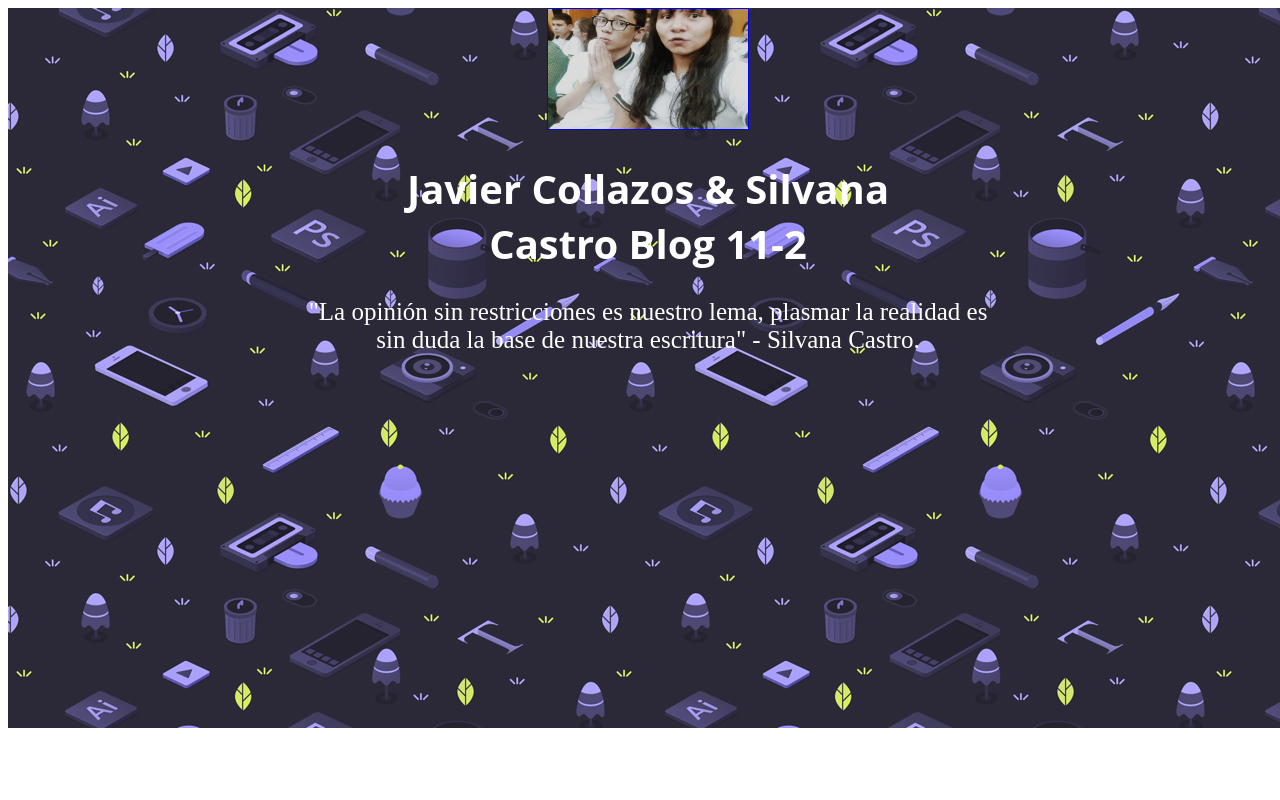
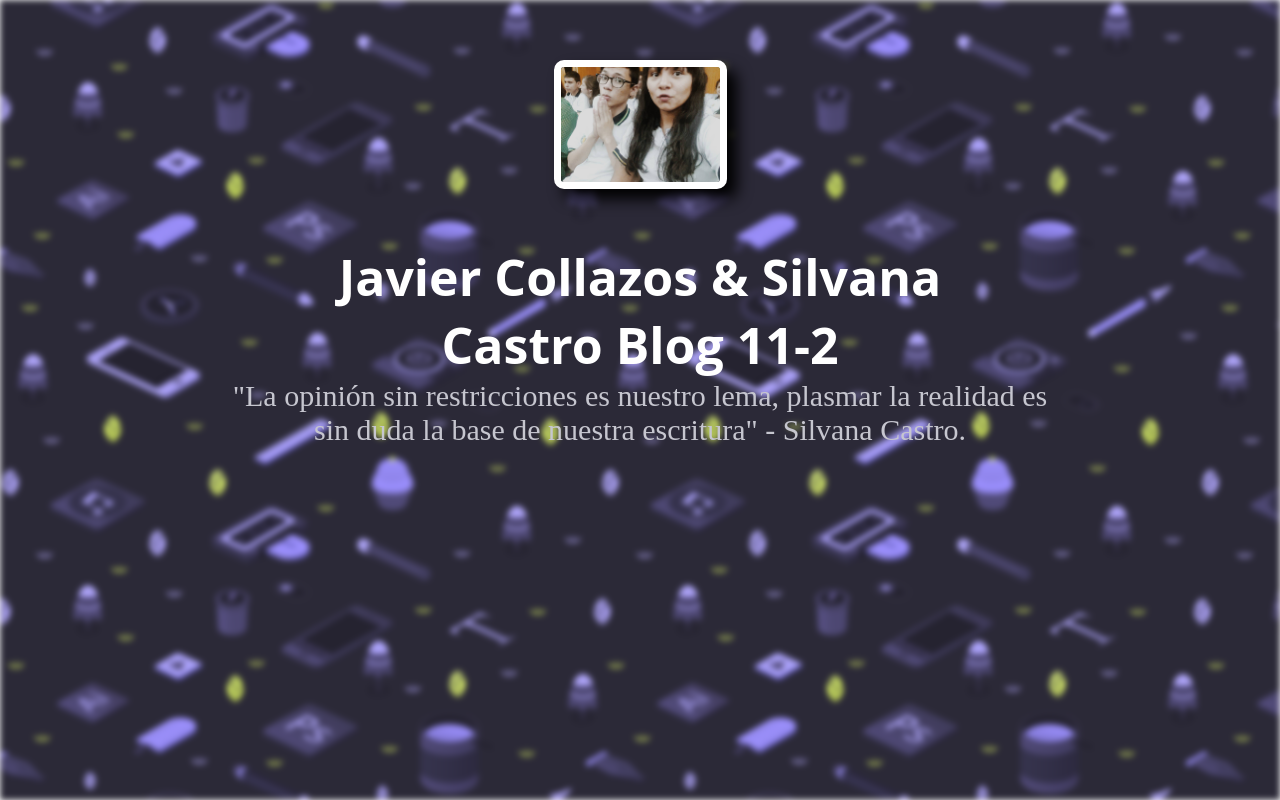
Before and after one commit to cliffjav/front-ejercicio1, a plain HTML site: page index.html in a window 1280 px wide. Drawn offline with Linux system fonts and the light colour scheme.

Commit message:
diseño final

```diff
--- a/blog.html
+++ b/index.html
@@ -6,11 +6,11 @@
      <link rel="stylesheet" href="style/main.css">
  </head>
  <body>
-     <div id="background">
+     <div class="background"></div>
      <div id="content">
          <img src="img/image.jpg" alt="Autores">
          <h1>Javier Collazos & Silvana <br> Castro Blog 11-2 </br></h1>
-         <p>"La opinión sin restricciones es nuestro lema, plasmar la realidad es<br>sin duda la base de nuestra escritura" - Silvana Castro.</br></p>
+         <p id="cita">"La opinión sin restricciones es nuestro lema, plasmar la realidad es<br>sin duda la base de nuestra escritura" - Silvana Castro.</br></p>
      </div>
  </body>
  </html>
--- a/style/main.css
+++ b/style/main.css
@@ -2,24 +2,35 @@
     color:#FFFFFF;
     text-align:center;
 }
-#background{
-    background-image: url("../img/desing.jpg");
-    background-size: auto;
-    position: absolute;
-    width: 1280px;
-    height: 720px;
+.background{
+    background-image:url("../img/desing.jpg");
+    background-size:auto;
+    position:absolute;
+    width:100%;
+    height:100%;
+    filter:blur(3px);
+    z-index: -1;
 }
 h1{
     font-family:"Open Sans",sans-serif;
-    font-size: 40px;
+    font-size:50px;
 }
-p{
-    font-size: 25px;
+#cita{
+    font-size:30px;
     font-family:"Merriweather",serif;
+    color:#C6C6CF;
 }
 img{
-    border: 1px solid #0000ff;
-    text-align: center;
-    height:120px;
-    width:200px;
+    border: 7px solid #FFFFFF;
+    border-radius:10px;
+    align:center;
+    height:115px;
+    width:159px;
+    margin-top:60px;
+    margin-bottom:50px;
+    box-shadow:10px 10px 15px black;
 }
+* {
+    margin: 0;
+    padding: 0;
+}
```
Also changed, not shown: img/fondo.jpg (deleted).
